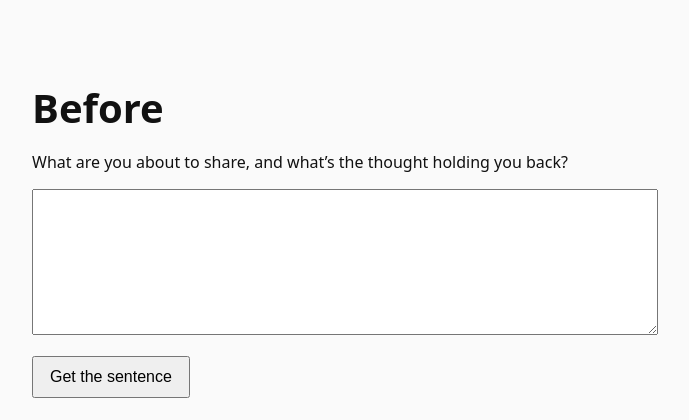
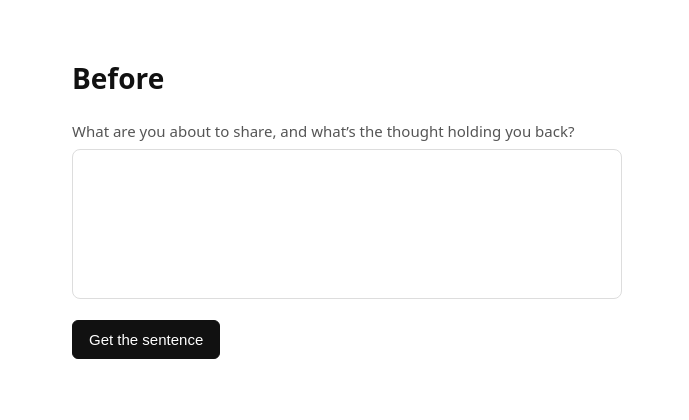
Before and after one commit to ahrenwilson-design/Before, a plain HTML site: page index.html in a window 1280 px wide. Shown: the whole page, without its empty margins (308-997 px from the left). Drawn offline with Linux system fonts and the light colour scheme.

Commit message:
Update style.css

```diff
--- a/style.css
+++ b/style.css
@@ -1,43 +1,61 @@
 body {
   font-family: system-ui, -apple-system, BlinkMacSystemFont, sans-serif;
-  background: #fafafa;
+  background: #fff;
   color: #111;
   margin: 0;
-  padding: 0;
+  padding: 40px 20px;
 }
 
 main {
-  max-width: 600px;
-  margin: 10vh auto;
-  padding: 0 20px;
+  max-width: 520px;
+  margin: 0 auto;
 }
 
 h1 {
-  font-size: 2.5rem;
-  margin-bottom: 0.25rem;
+  font-size: 28px;
+  margin-bottom: 24px;
 }
 
-.subtitle {
+.prompt {
+  font-size: 15px;
   color: #555;
-  margin-bottom: 2rem;
+  margin-bottom: 8px;
 }
 
 textarea {
   width: 100%;
-  min-height: 120px;
-  padding: 12px;
-  font-size: 1rem;
-  margin-bottom: 1rem;
+  height: 120px;
+  font-size: 16px;
+  line-height: 1.5;
+  padding: 14px;
+  border-radius: 8px;
+  border: 1px solid #ddd;
+  resize: none;
+}
+
+textarea:focus {
+  outline: none;
+  border-color: #999;
 }
 
 button {
+  margin-top: 16px;
   padding: 10px 16px;
-  font-size: 1rem;
+  font-size: 15px;
+  border-radius: 6px;
+  border: 1px solid #111;
+  background: #111;
+  color: #fff;
   cursor: pointer;
 }
 
+button:hover {
+  opacity: 0.9;
+}
+
 #output {
-  margin-top: 2rem;
-  font-size: 1.3rem;
-  line-height: 1.5;
+  margin-top: 28px;
+  font-size: 18px;
+  line-height: 1.6;
+  transition: opacity 0.2s ease;
 }
```
